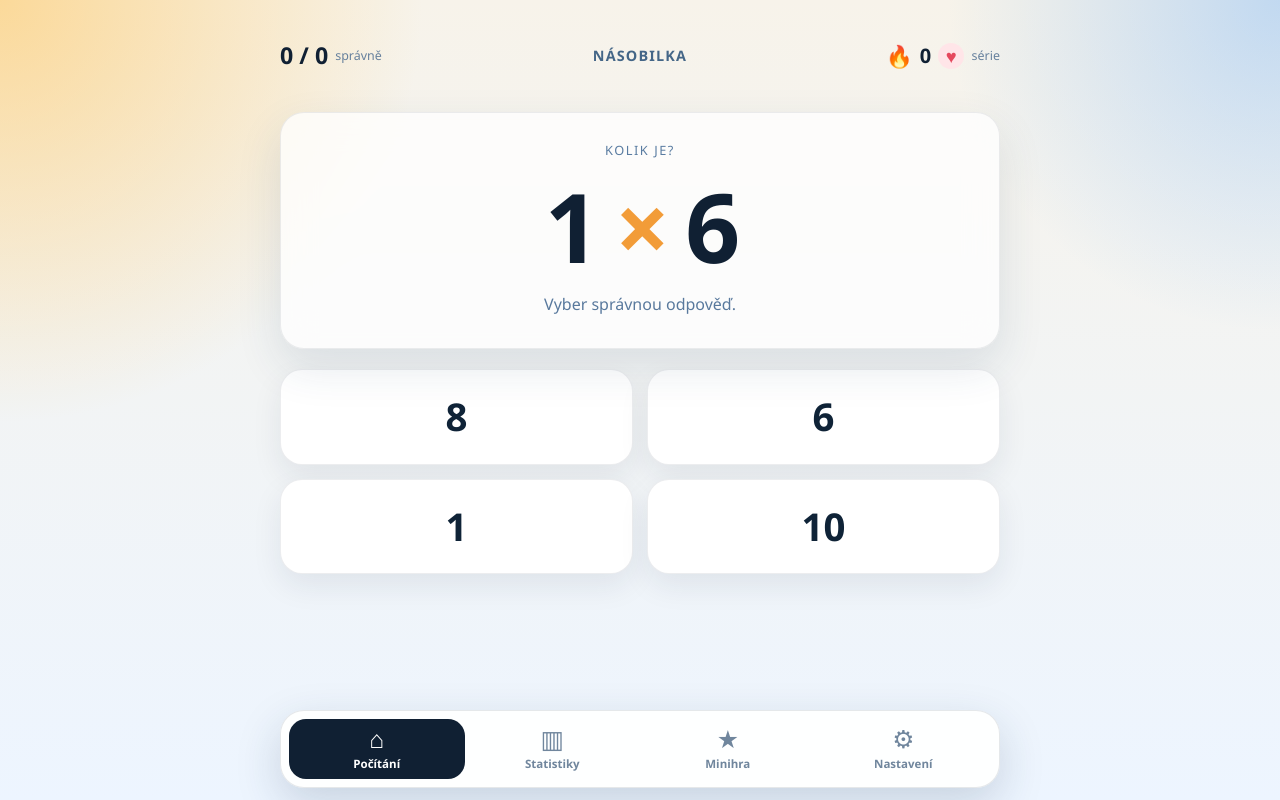
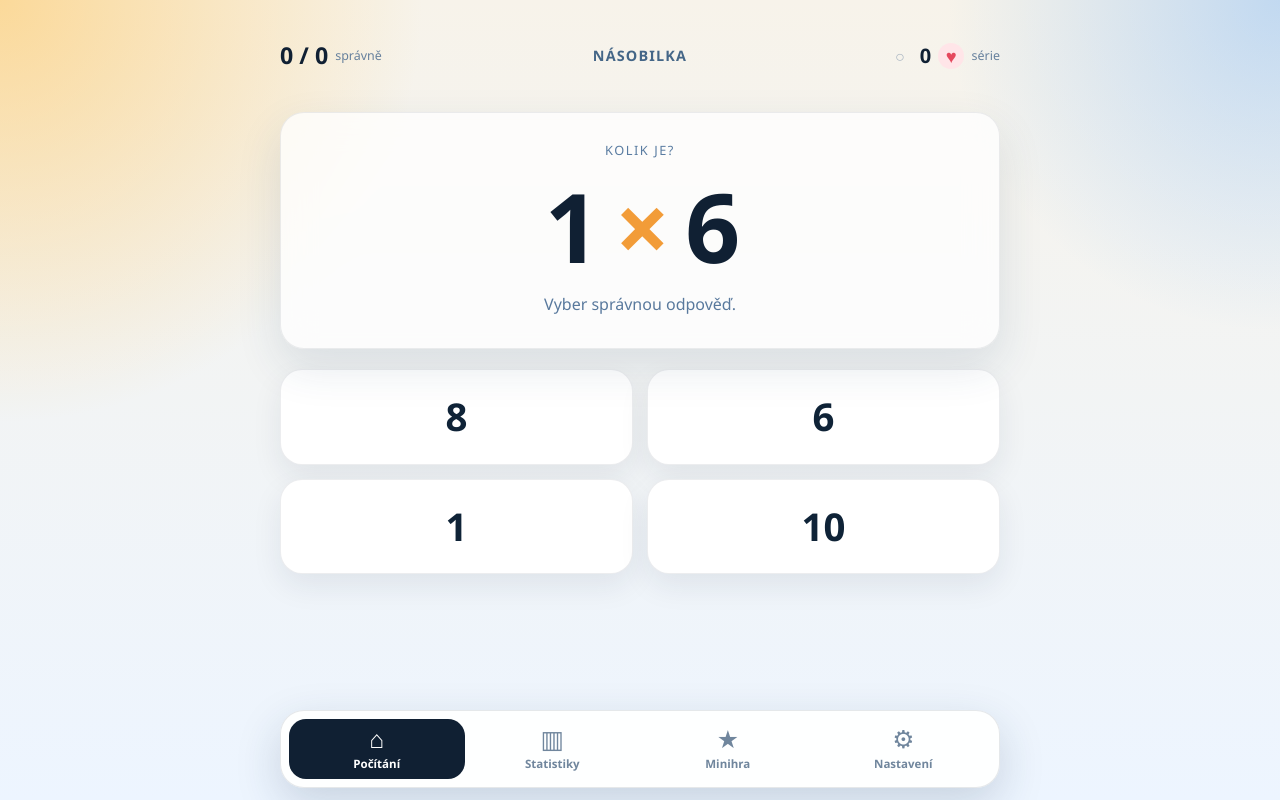
Before and after one commit to hwagent-tech/nasobilka, a React (Vite) app: page / in a window 1280 px wide. Built offline with nearby package versions, Linux system fonts and the light colour scheme.

Commit message:
fix: zobrazi plaminek az po dosazeni mety

```diff
--- a/src/App.jsx
+++ b/src/App.jsx
@@ -45,7 +45,7 @@ function getMilestone(streak) {
 function getStreakIcon(streak) {
   return [...STREAK_MILESTONES]
     .reverse()
-    .find((milestone) => streak >= milestone.count)?.icon ?? '🔥';
+    .find((milestone) => streak >= milestone.count)?.icon ?? '○';
 }
 
 function playCelebrationTone(streak) {
@@ -428,7 +428,12 @@ export default function App() {
           </div>
           <div className="session-title">Násobilka</div>
           <div className="streak-score">
-            <span className="streak-icon" aria-hidden="true">{getStreakIcon(streak)}</span>
+            <span
+              className={`streak-icon ${streak < 5 ? 'pending' : ''}`}
+              aria-hidden="true"
+            >
+              {getStreakIcon(streak)}
+            </span>
             <strong>{streak}</strong>
             <span
               className={`streak-heart ${heartAvailable ? 'available' : 'used'}`}
--- a/src/styles.css
+++ b/src/styles.css
@@ -55,6 +55,7 @@ button {
 .streak-score { justify-content: flex-end; }
 .streak-score strong { font-size: 1.25rem; }
 .streak-icon { display: inline-grid; place-items: center; min-width: 1.6rem; font-size: 1.35rem; }
+.streak-icon.pending { color: #a9b5c1; font-size: 1rem; font-weight: 800; }
 .streak-heart { display: inline-grid; place-items: center; width: 1.65rem; height: 1.65rem; border-radius: 50%; font-size: 1.15rem; line-height: 1; transition: transform .2s ease, color .2s ease, background .2s ease; }
 .streak-heart.available { background: #ffe5e8; color: #e5485d; animation: heart-beat 1.8s ease-in-out infinite; }
 .streak-heart.used { background: rgba(16,32,51,.07); color: #91a0af; }
```
Also changed, not shown: 4 other files (tests, documents, lock files or other folders).
